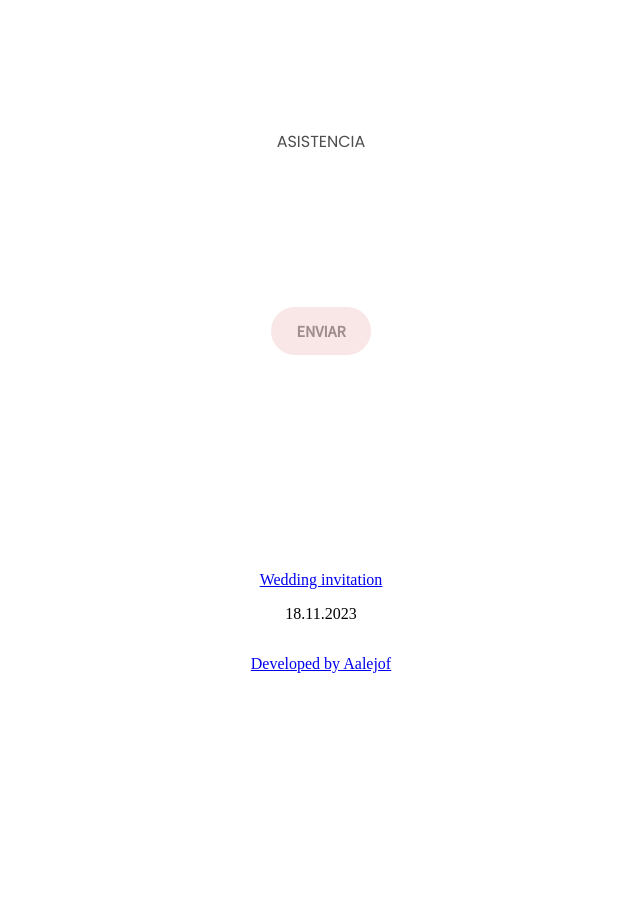
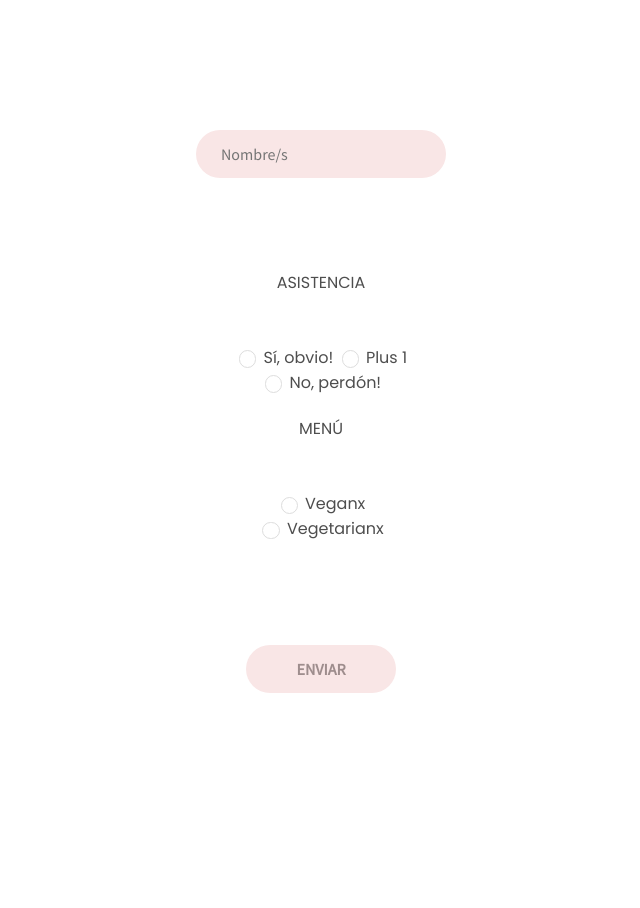
Before and after one commit to AAlejof/HeliKi, a React (Create React App) app in the folder client/: page /home in a window 1280 px wide. Shown: the part 3380-4288 px from the top of the page, without its empty margins (319-959 px from the left). Before the commit the page ends 4069 px from the top, so only its background shows below. Built offline with nearby package versions, Linux system fonts and the light colour scheme.

Commit message:
add form structure and styles

```diff
--- a/client/src/components/Form/Form.jsx
+++ b/client/src/components/Form/Form.jsx
@@ -1,20 +1,41 @@
 import style from './Form.module.css';
 import React, { useEffect, useState } from 'react';
-import { useDispatch, useSelector } from 'react-redux';
+//import { useDispatch, useSelector } from 'react-redux';
 //import {} from '../../redux/actions/actions';
-import Validate from './Validations';
-import swal from 'sweetalert';
-import { useNavigate, Link } from 'react-router-dom';
+//import Validate from './Validations';
+//import swal from 'sweetalert';
+//import { useNavigate, Link } from 'react-router-dom';
 
 
 export default function Form() {
+
+    const handleSubmit = () => {
+
+    }
+
     return(
         <>
             <div>
                 <div className={style.rsvpDiv}>
                     <h3 className={style.h3Div}>RSVP</h3>
-                    <p  className={style.pRsvpDiv}>ASISTENCIA</p>
-
+                    <form className={style.rsvpForm} onSubmit={(e) => handleSubmit(e)}>
+                        <div>
+                            <input type="text" Placeholder='Nombre/s' className={style.inputPill}/>
+                        </div>
+                        <div>
+                            <h4  className={style.h4Div}>ASISTENCIA</h4>
+                            <input type="checkbox" className={style.cbRound}/><span className={style.formSpan}> Sí, obvio! </span>
+                            <input type="checkbox" className={style.cbRound}/> <span className={style.formSpan}> Plus 1</span>
+                            <br/>
+                            <input type="checkbox" className={style.cbRound}/><span className={style.formSpan}> No, perdón! </span>
+                        </div>
+                        <h4  className={style.h4Div}>MENÚ</h4>
+                        <div>
+                            <input type="checkbox" className={style.cbRound}/> <span className={style.formSpan}> Veganx</span>
+                            <br/>
+                            <input type="checkbox" className={style.cbRound}/><span className={style.formSpan}> Vegetarianx</span>
+                        </div>
+                    </form>
                     <button className={style.smallButton}>ENVIAR</button>
                 </div>
             </div>
--- a/client/src/components/Form/Form.module.css
+++ b/client/src/components/Form/Form.module.css
@@ -1,5 +1,3 @@
-
-
 .h3Div {
 	font-family: 'Libre Baskerville';
 	font-style: normal;
@@ -15,10 +13,11 @@
 	margin-bottom: 15%;
 }
 
-.rsvpDiv{
+.rsvpDiv {
 	margin: 10%;
 }
-.pRsvpDiv {
+
+.h4Div {
 	font-family: 'Poppins';
 	font-style: normal;
 	font-weight: 400;
@@ -26,12 +25,31 @@
 	line-height: 24px;
 	text-align: center;
 	color: #4e4e4e;
-    margin-bottom: 15%;
+	margin-bottom: 5%;
 }
-
+.inputPill{
+    margin-bottom: 7%;
+    width: 200px;
+	font-family: 'Source Sans Pro';
+	font-style: normal;
+	font-weight: 400;
+	font-size: 16px;
+	line-height: 20px;
+	text-align: left;
+	color: #9e8d8d;
+	background: #f9e6e6;
+	border-radius: 50px;
+	border-style: none;
+	padding-top: 14px;
+	padding-left: 25px;
+	padding-bottom: 14px;
+	padding-right: 25px;
+	cursor: pointer;
+}
 .smallButton {
 	margin-bottom: 7%;
-	font-family:'Source Sans Pro';
+    width: 150px;
+	font-family: 'Source Sans Pro';
 	font-style: normal;
 	font-weight: 600;
 	font-size: 16px;
@@ -47,3 +65,34 @@
 	padding-right: 25px;
 	cursor: pointer;
 }
+
+.cbRound {
+	width: 1.3em;
+	height: 1.3em;
+	background-color: white;
+	border-radius: 50%;
+	vertical-align: middle;
+	border: 1px solid #ddd;
+	appearance: none;
+	-webkit-appearance: none;
+	outline: none;
+	cursor: pointer;
+}
+
+.rsvpForm {
+    margin-bottom: 10%;
+
+}
+
+.cbRound:checked {
+	background-color: #9e8d8d;
+}
+
+.formSpan {
+    font-family: 'Poppins';
+	font-style: normal;
+	font-weight: 400;
+	font-size: 16px;
+	line-height: 24px;
+	color: #4e4e4e;
+}
```
Lines whose indentation alone changed are shown as unchanged.
